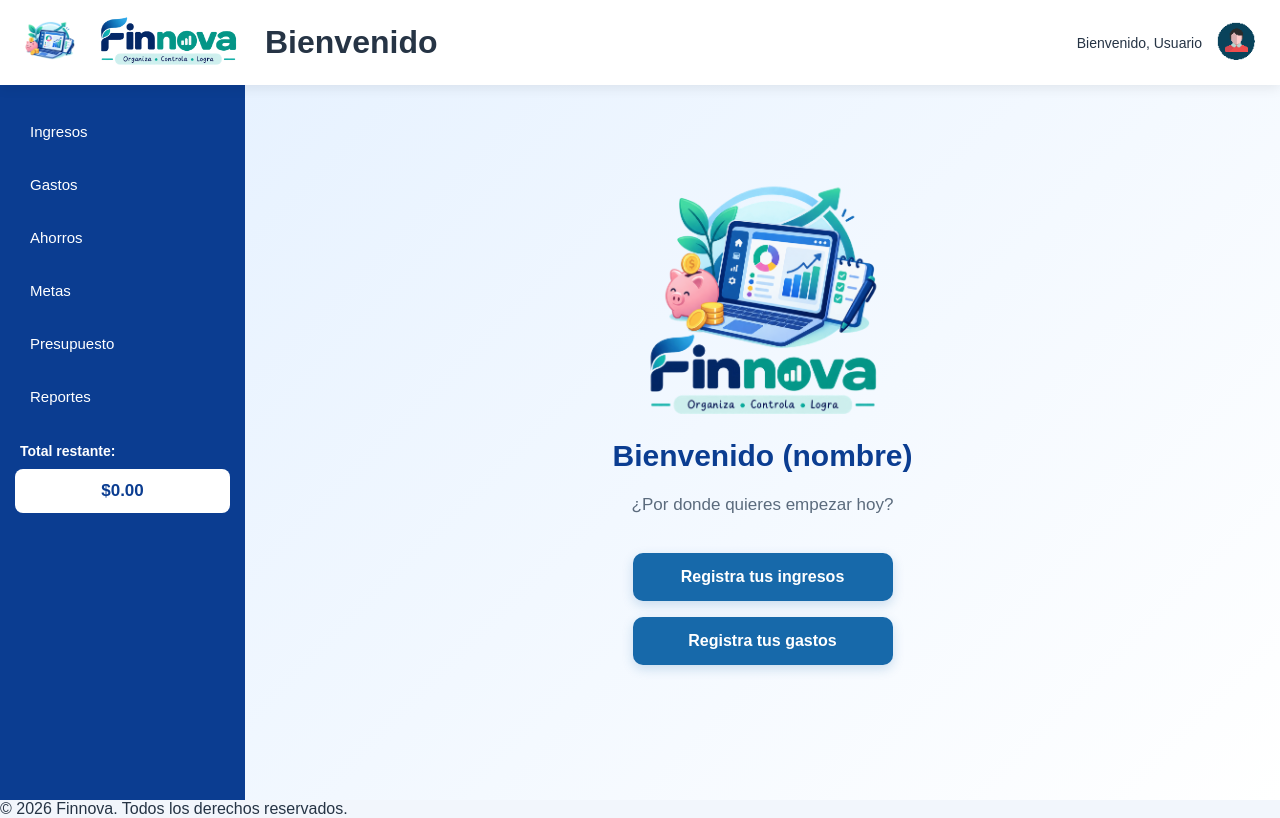
After one commit to sofia269t/FINNOVA, a PHP site: page /pag.principal.html in a window 1280 px wide. The commit adds this page. Run offline with PHP 8.4, Linux system fonts and the light colour scheme.

Commit message:
modificacion de ahorros

```diff
--- a/formulario_ing.html
+++ b/formulario_ing.html
@@ -29,7 +29,7 @@
             <ul>
                 <li><a href="ingresos.html">Ingresos</a></li>
                 <li><a href="gastos.html">Gastos</a></li>
-                <li><a href="ahorros.html">Ahorros</a></li>
+                <li><a href="ahorros.php">Ahorros</a></li>
                 <li><a href="metas.php">Metas</a></li>
                 <li><a href="presupuesto.html">Presupuesto</a></li>
                 <li><a href="#">Reportes</a></li>
--- a/formulario_meta.html
+++ b/formulario_meta.html
@@ -30,7 +30,7 @@
             <ul>
                 <li><a href="ingresos.html">Ingresos</a></li>
                 <li><a href="gastos.html">Gastos</a></li>
-                <li><a href="ahorros.html">Ahorros</a></li>
+                <li><a href="ahorros.php">Ahorros</a></li>
                 <li><a href="metas.php">Metas</a></li>
                 <li><a href="presupuesto.html" class="activo">Presupuesto</a></li>
                 <li><a href="#">Reportes</a></li>
--- a/gastos.html
+++ b/gastos.html
@@ -40,7 +40,7 @@
             <ul>
                 <li><a href="ingresos.html">Ingresos</a></li>
                 <li><a href="gastos.html" class="activo">Gastos</a></li>
-                <li><a href="ahorros.html">Ahorros</a></li>
+                <li><a href="ahorros.php">Ahorros</a></li>
                 <li><a href="metas.php">Metas</a></li>
                 <li><a href="presupuesto.html">Presupuesto</a></li>
                 <li><a href="#">Reportes</a></li>
--- a/ingresos.html
+++ b/ingresos.html
@@ -40,7 +40,7 @@
             <ul>
                 <li><a href="ingresos.html" class="activo">Ingresos</a></li>
                 <li><a href="gastos.html">Gastos</a></li>
-                <li><a href="ahorros.html">Ahorros</a></li>
+                <li><a href="ahorros.php">Ahorros</a></li>
                 <li><a href="metas.php">Metas</a></li>
                 <li><a href="presupuesto.html">Presupuesto</a></li>
                 <li><a href="#">Reportes</a></li>
--- a/metas.php
+++ b/metas.php
@@ -68,7 +68,7 @@ unset($_SESSION["mensaje_meta"]);
             <ul>
                 <li><a href="ingresos.html">Ingresos</a></li>
                 <li><a href="gastos.html">Gastos</a></li>
-                <li><a href="ahorros.html">Ahorros</a></li>
+                <li><a href="ahorros.php">Ahorros</a></li>
                 <li><a href="metas.php" class="activo">Metas</a></li>
                 <li><a href="presupuesto.html">Presupuesto</a></li>
                 <li><a href="#">Reportes</a></li>
--- /dev/null
+++ b/pag.principal.html
@@ -0,0 +1,55 @@
+<!DOCTYPE html>
+<html lang="es">
+<head>
+    <meta charset="UTF-8">
+    <meta name="viewport" content="width=device-width, initial-scale=1.0">
+    <title>Bienvenido</title>
+    <link rel="stylesheet" href="Estilos/pag.principal.css">
+</head>
+<body>
+    <header>
+        <a href="pag.principal.html"><img class="logo"src="Estilos/img/logo_img.png" alt="Logo"></a>
+        <a href="pag.principal.html"><img class="logo-nombre"src="Estilos/img/Logo.png" alt="Finnova Logo"></a>
+        <h1>Bienvenido</h1>
+        <div class="user-icon">
+                    <p>Bienvenido, Usuario</p>
+                    <a href="perfil.html">
+                     <img  src="Estilos/img/user-icon.png" alt="User Icon">
+                    </a>
+        </div>
+        <div class="sub-menu">
+            <ul>
+                <li><a href="perfil.html">Perfil</a></li>
+                <li><a href="index.html">Cerrar Sesión</a></li>
+            </ul>
+    </header>
+
+    <main>
+        <div class="menu">
+            <ul>
+                <li><a href="ingresos.html">Ingresos</a></li>
+                <li><a href="gastos.html">Gastos</a></li>
+                <li><a href="ahorros.php">Ahorros</a></li>
+                <li><a href="metas.html">Metas</a></li>
+                <li><a href="presupuesto.html">Presupuesto</a></li>
+                <li><a href="#">Reportes</a></li>
+                <li><label for="total-restante"> Total restante:</label>
+                    <input type="text" id="total-restante" name="total-restante" value="$0.00" readonly>
+
+                </li>
+            </ul>
+        </div>
+        <section class="bienvenida">
+            <img src="Estilos/img/logo_completo.png" alt="logo finnova">
+            <h2>Bienvenido (nombre)</h2>
+            <p>¿Por donde quieres empezar hoy?</p>
+            <a href="ingresos.html">Registra tus ingresos</a>
+            <a href="gastos.html">Registra tus gastos</a>
+
+        </section>
+    </main>
+    <footer>
+        <p> &copy; 2026 Finnova. Todos los derechos reservados.</p>
+    </footer>
+</body>
+</html>
--- a/pag.principal.php
+++ b/pag.principal.php
@@ -40,7 +40,7 @@ $usuarioNombre = htmlspecialchars($_SESSION["usuario_nombre"] ?? "Usuario");
             <ul>
                 <li><a href="ingresos.html">Ingresos</a></li>
                 <li><a href="gastos.html">Gastos</a></li>
-                <li><a href="ahorros.html">Ahorros</a></li>
+                <li><a href="ahorros.php">Ahorros</a></li>
                 <li><a href="metas.php">Metas</a></li>
                 <li><a href="presupuesto.html">Presupuesto</a></li>
                 <li><a href="#">Reportes</a></li>
--- a/perfil.html
+++ b/perfil.html
@@ -31,7 +31,7 @@
             <ul>
                 <li><a href="ingresos.html">Ingresos</a></li>
                 <li><a href="gastos.html">Gastos</a></li>
-                <li><a href="ahorros.html">Ahorros</a></li>
+                <li><a href="ahorros.php">Ahorros</a></li>
                 <li><a href="metas.php">Metas</a></li>
                 <li><a href="presupuesto.html">Presupuesto</a></li>
                 <li><a href="#">Reportes</a></li>
--- a/php/detalle_meta.php
+++ b/php/detalle_meta.php
@@ -89,7 +89,7 @@ $porcentaje = number_format((float) $meta["porcentaje_progreso"], 2, ".", "");
             <ul>
                 <li><a href="../ingresos.html">Ingresos</a></li>
                 <li><a href="../gastos.html">Gastos</a></li>
-                <li><a href="../ahorros.html">Ahorros</a></li>
+                <li><a href="../ahorros.php">Ahorros</a></li>
                 <li><a href="../metas.php" class="activo">Metas</a></li>
                 <li><a href="../presupuesto.html">Presupuesto</a></li>
                 <li><a href="../reportes/finanzas.php">Reportes</a></li>
--- a/presupuesto.html
+++ b/presupuesto.html
@@ -30,7 +30,7 @@
             <ul>
                 <li><a href="ingresos.html">Ingresos</a></li>
                 <li><a href="gastos.html">Gastos</a></li>
-                <li><a href="ahorros.html">Ahorros</a></li>
+                <li><a href="ahorros.php">Ahorros</a></li>
                 <li><a href="metas.php">Metas</a></li>
                 <li><a href="presupuesto.html" class="activo">Presupuesto</a></li>
                 <li><a href="#">Reportes</a></li>
@@ -115,7 +115,7 @@
             </div>
             <label for="Total-ahorros">Total ahorros</label>
             <input type="text" id="Total-ahorros" name="Total-ahorros" value="$0.00" readonly>
-            <a href="ahorros.html">Ver Ahorros</a>
+            <a href="ahorros.php">Ver Ahorros</a>
         </section>
     </main>
     <footer>
```
Also changed, not shown: ahorros.php (+14 -18 lines).
